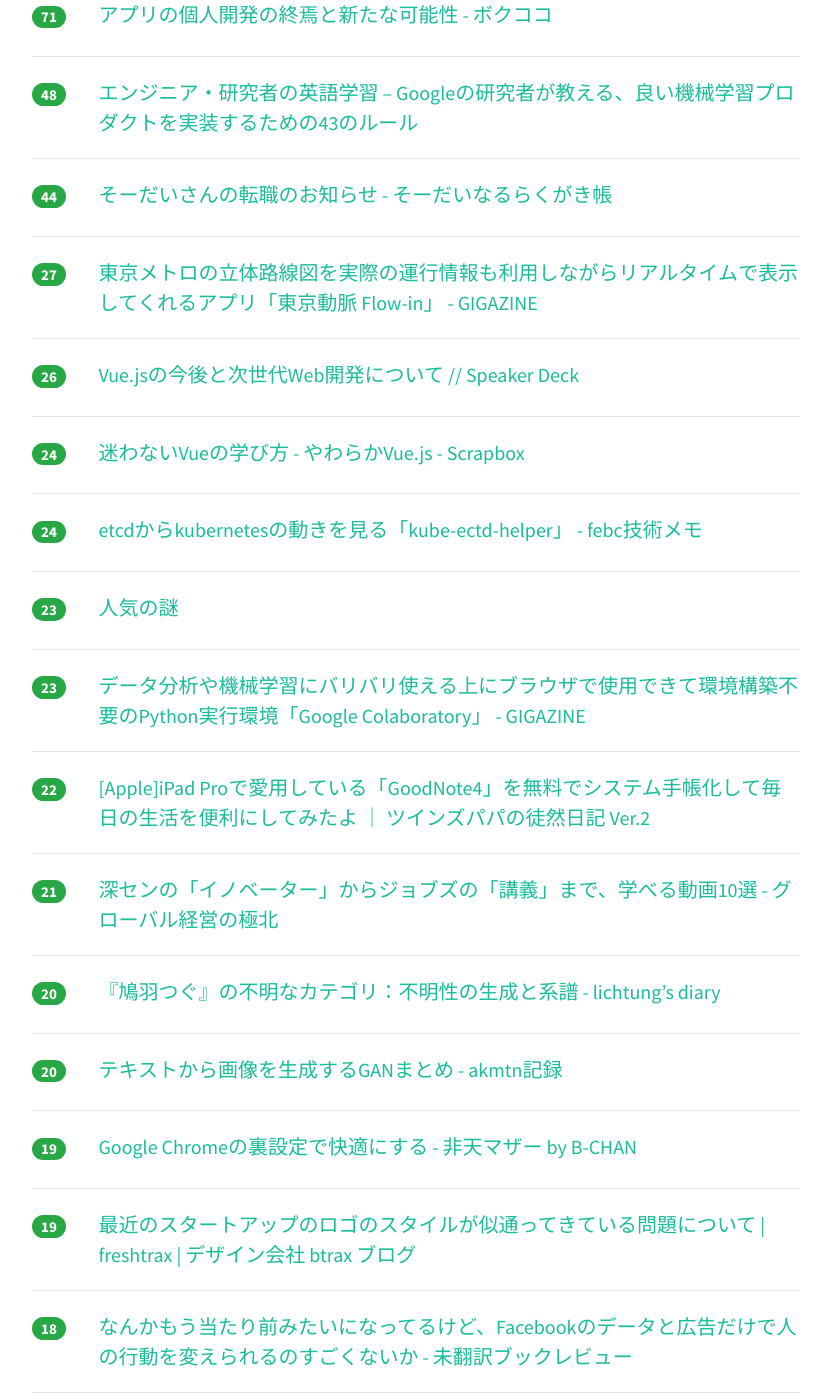
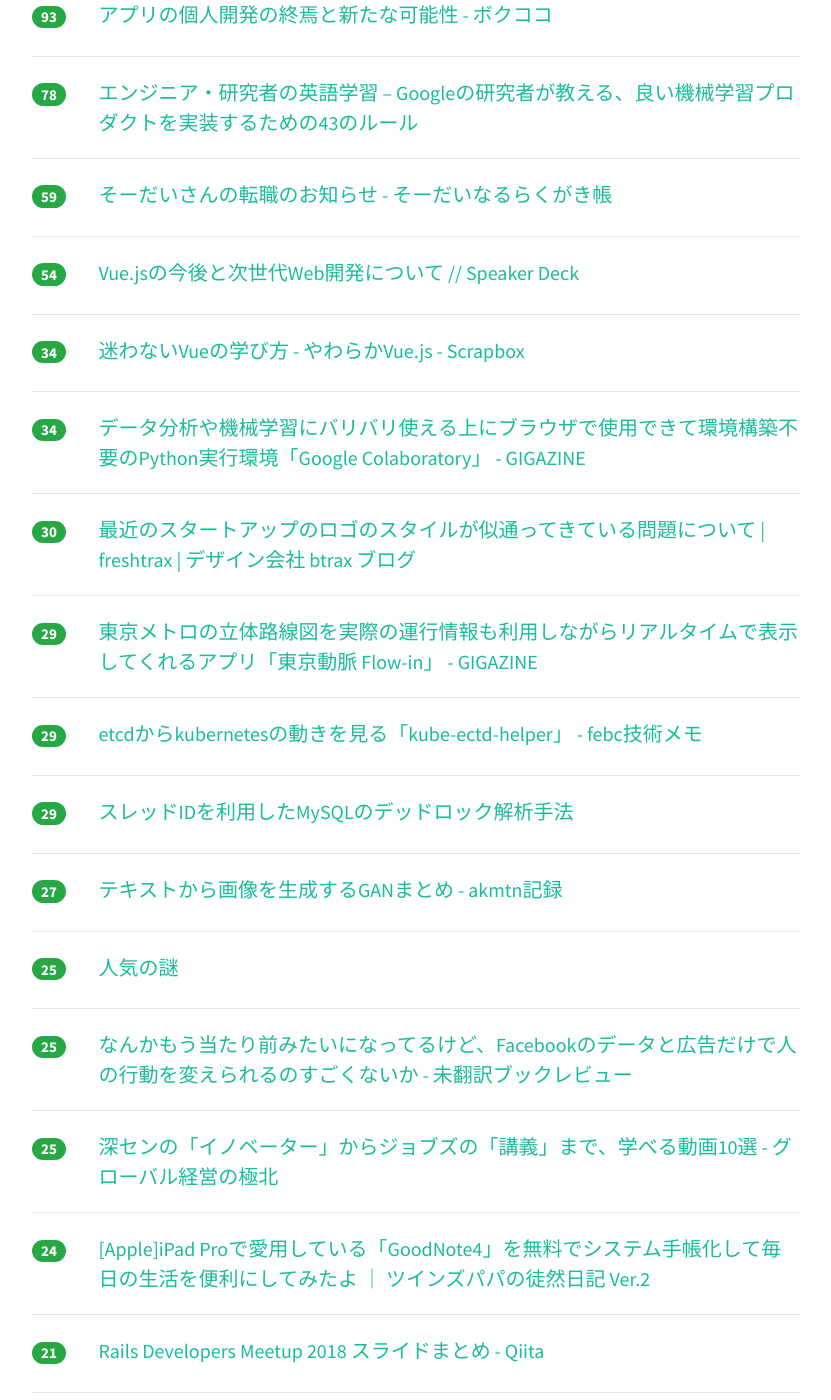
Before and after one commit to yatta47/hatena-matome-site, a Jekyll site: the page built from _posts/2018-03-26-hatena.md, in a window 1280 px wide and 1400 px high, scrolled down 652 px. Shown: the whole window, without its empty margins (224-1055 px from the left). Built offline with Jekyll 4.4.1, drawn with Linux system fonts in a browser that asks for light colours; nearby versions of some CDN libraries; some of the changed text lies outside the part shown.

Commit message:
Updated 2018-03-26

```diff
--- a/_posts/2018-03-26-hatena.md
+++ b/_posts/2018-03-26-hatena.md
@@ -1,79 +1,104 @@
 ---
 layout: post
 title:  "2018-03-26 はてぶIT"
-date:   2018-03-26 12:02:45
+date:   2018-03-26 13:03:09
 tags: [it-hotentry]
 ---
-26 件のデータあり
+28 件のデータあり
 
 <hr><div class="row">
-<div class="col-1"><span class="badge badge-pill badge-success h2">196</span></div>
+<div class="col-1"><span class="badge badge-pill badge-success h2">229</span></div>
 <div class="col-11"><a href='https://speakerdeck.com/soutaro/kodorebiyuzi-dong-hua-falsezui-qian-xian-kara' target='_blank'>コードレビュー自動化の最前線から // Speaker Deck</a></div>
 </div>
 <hr>
 <div class="row">
-<div class="col-1"><span class="badge badge-pill badge-success h2">118</span></div>
+<div class="col-1"><span class="badge badge-pill badge-success h2">190</span></div>
 <div class="col-11"><a href='https://blog.agektmr.com/2018/03/instagram-pwa.html' target='_blank'>結局 PWA は来るの？来ないの？: Tender Surrender</a></div>
 </div>
 <hr>
 <div class="row">
-<div class="col-1"><span class="badge badge-pill badge-success h2">103</span></div>
+<div class="col-1"><span class="badge badge-pill badge-success h2">126</span></div>
 <div class="col-11"><a href='https://speakerdeck.com/toshimaru/active-record-anti-patterns' target='_blank'>ActiveRecordデータ処理アンチパターン / active-record-anti-patterns // Speaker Deck</a></div>
 </div>
 <hr>
 <div class="row">
-<div class="col-1"><span class="badge badge-pill badge-success h2">71</span></div>
+<div class="col-1"><span class="badge badge-pill badge-success h2">93</span></div>
 <div class="col-11"><a href='http://www.bokukoko.info/entry/2018/03/25/114716' target='_blank'>アプリの個人開発の終焉と新たな可能性 - ボクココ</a></div>
 </div>
 <hr>
 <div class="row">
-<div class="col-1"><span class="badge badge-pill badge-success h2">48</span></div>
+<div class="col-1"><span class="badge badge-pill badge-success h2">78</span></div>
 <div class="col-11"><a href='http://englishforhackers.com/rules-of-machine-learning-best-practices-for-ml-engineering.html' target='_blank'>エンジニア・研究者の英語学習 – Googleの研究者が教える、良い機械学習プロダクトを実装するための43のルール</a></div>
 </div>
 <hr>
 <div class="row">
-<div class="col-1"><span class="badge badge-pill badge-success h2">44</span></div>
+<div class="col-1"><span class="badge badge-pill badge-success h2">59</span></div>
 <div class="col-11"><a href='https://soudai.hatenablog.com/entry/2018/03/26/190000' target='_blank'>そーだいさんの転職のお知らせ - そーだいなるらくがき帳</a></div>
 </div>
 <hr>
 <div class="row">
-<div class="col-1"><span class="badge badge-pill badge-success h2">27</span></div>
+<div class="col-1"><span class="badge badge-pill badge-success h2">54</span></div>
+<div class="col-11"><a href='https://speakerdeck.com/kazupon/vue-dot-jsfalsejin-hou-toci-shi-dai-webkai-fa-nituite' target='_blank'>Vue.jsの今後と次世代Web開発について // Speaker Deck</a></div>
+</div>
+<hr>
+<div class="row">
+<div class="col-1"><span class="badge badge-pill badge-success h2">34</span></div>
+<div class="col-11"><a href='https://scrapbox.io/vue-yawaraka/%E8%BF%B7%E3%82%8F%E3%81%AA%E3%81%84Vue%E3%81%AE%E5%AD%A6%E3%81%B3%E6%96%B9' target='_blank'>迷わないVueの学び方 - やわらかVue.js - Scrapbox</a></div>
+</div>
+<hr>
+<div class="row">
+<div class="col-1"><span class="badge badge-pill badge-success h2">34</span></div>
+<div class="col-11"><a href='https://gigazine.net/news/20180326-google-colab-notebook/' target='_blank'>データ分析や機械学習にバリバリ使える上にブラウザで使用できて環境構築不要のPython実行環境「Google Colaboratory」 - GIGAZINE</a></div>
+</div>
+<hr>
+<div class="row">
+<div class="col-1"><span class="badge badge-pill badge-success h2">30</span></div>
+<div class="col-11"><a href='http://blog.btrax.com/jp/2018/03/26/startup-logos/' target='_blank'>最近のスタートアップのロゴのスタイルが似通ってきている問題について | freshtrax | デザイン会社 btrax ブログ</a></div>
+</div>
+<hr>
+<div class="row">
+<div class="col-1"><span class="badge badge-pill badge-success h2">29</span></div>
 <div class="col-11"><a href='https://gigazine.net/news/20180325-tokyo-doumyaku-flow-in/' target='_blank'>東京メトロの立体路線図を実際の運行情報も利用しながらリアルタイムで表示してくれるアプリ「東京動脈 Flow-in」 - GIGAZINE</a></div>
 </div>
 <hr>
 <div class="row">
-<div class="col-1"><span class="badge badge-pill badge-success h2">26</span></div>
-<div class="col-11"><a href='https://speakerdeck.com/kazupon/vue-dot-jsfalsejin-hou-toci-shi-dai-webkai-fa-nituite' target='_blank'>Vue.jsの今後と次世代Web開発について // Speaker Deck</a></div>
+<div class="col-1"><span class="badge badge-pill badge-success h2">29</span></div>
+<div class="col-11"><a href='http://febc-yamamoto.hatenablog.jp/entry/2018/03/25/223933' target='_blank'>etcdからkubernetesの動きを見る「kube-ectd-helper」 - febc技術メモ</a></div>
+</div>
+<hr>
+<div class="row">
+<div class="col-1"><span class="badge badge-pill badge-success h2">29</span></div>
+<div class="col-11"><a href='https://github.com/ichirin2501/doc/blob/master/innodb-deadlock-thread-id.md' target='_blank'>スレッドIDを利用したMySQLのデッドロック解析手法</a></div>
+</div>
+<hr>
+<div class="row">
+<div class="col-1"><span class="badge badge-pill badge-success h2">27</span></div>
+<div class="col-11"><a href='http://akmtn.hatenablog.com/entry/2018/03/25/182759' target='_blank'>テキストから画像を生成するGANまとめ - akmtn記録</a></div>
+</div>
+<hr>
+<div class="row">
+<div class="col-1"><span class="badge badge-pill badge-success h2">25</span></div>
+<div class="col-11"><a href='https://anond.hatelabo.jp/20180201132629' target='_blank'>人気の謎</a></div>
+</div>
+<hr>
+<div class="row">
+<div class="col-1"><span class="badge badge-pill badge-success h2">25</span></div>
+<div class="col-11"><a href='http://kaseinoji.hatenablog.com/entry/cambridge-analytica' target='_blank'>なんかもう当たり前みたいになってるけど、Facebookのデータと広告だけで人の行動を変えられるのすごくないか - 未翻訳ブックレビュー</a></div>
+</div>
+<hr>
+<div class="row">
+<div class="col-1"><span class="badge badge-pill badge-success h2">25</span></div>
+<div class="col-11"><a href='http://globalbiz.hatenablog.com/entry/2018/03/25/172327' target='_blank'>深センの「イノベーター」からジョブズの「講義」まで、学べる動画10選 - グローバル経営の極北</a></div>
 </div>
 <hr>
 <div class="row">
 <div class="col-1"><span class="badge badge-pill badge-success h2">24</span></div>
-<div class="col-11"><a href='https://scrapbox.io/vue-yawaraka/%E8%BF%B7%E3%82%8F%E3%81%AA%E3%81%84Vue%E3%81%AE%E5%AD%A6%E3%81%B3%E6%96%B9' target='_blank'>迷わないVueの学び方 - やわらかVue.js - Scrapbox</a></div>
-</div>
-<hr>
-<div class="row">
-<div class="col-1"><span class="badge badge-pill badge-success h2">24</span></div>
-<div class="col-11"><a href='http://febc-yamamoto.hatenablog.jp/entry/2018/03/25/223933' target='_blank'>etcdからkubernetesの動きを見る「kube-ectd-helper」 - febc技術メモ</a></div>
-</div>
-<hr>
-<div class="row">
-<div class="col-1"><span class="badge badge-pill badge-success h2">23</span></div>
-<div class="col-11"><a href='https://anond.hatelabo.jp/20180201132629' target='_blank'>人気の謎</a></div>
-</div>
-<hr>
-<div class="row">
-<div class="col-1"><span class="badge badge-pill badge-success h2">23</span></div>
-<div class="col-11"><a href='https://gigazine.net/news/20180326-google-colab-notebook/' target='_blank'>データ分析や機械学習にバリバリ使える上にブラウザで使用できて環境構築不要のPython実行環境「Google Colaboratory」 - GIGAZINE</a></div>
-</div>
-<hr>
-<div class="row">
-<div class="col-1"><span class="badge badge-pill badge-success h2">22</span></div>
 <div class="col-11"><a href='http://twi-papa.com/archives/22064' target='_blank'>[Apple]iPad Proで愛用している「GoodNote4」を無料でシステム手帳化して毎日の生活を便利にしてみたよ ｜ ツインズパパの徒然日記 Ver.2</a></div>
 </div>
 <hr>
 <div class="row">
 <div class="col-1"><span class="badge badge-pill badge-success h2">21</span></div>
-<div class="col-11"><a href='http://globalbiz.hatenablog.com/entry/2018/03/25/172327' target='_blank'>深センの「イノベーター」からジョブズの「講義」まで、学べる動画10選 - グローバル経営の極北</a></div>
+<div class="col-11"><a href='https://qiita.com/dyoshimitsu/items/20a41ab656d2da80e4d9' target='_blank'>Rails Developers Meetup 2018 スライドまとめ - Qiita</a></div>
 </div>
 <hr>
 <div class="row">
@@ -83,47 +108,37 @@ tags: [it-hotentry]
 <hr>
 <div class="row">
 <div class="col-1"><span class="badge badge-pill badge-success h2">20</span></div>
-<div class="col-11"><a href='http://akmtn.hatenablog.com/entry/2018/03/25/182759' target='_blank'>テキストから画像を生成するGANまとめ - akmtn記録</a></div>
-</div>
-<hr>
-<div class="row">
-<div class="col-1"><span class="badge badge-pill badge-success h2">19</span></div>
 <div class="col-11"><a href='http://www.b-chan.jp/entry/pc/Chrome-customize' target='_blank'>Google Chromeの裏設定で快適にする - 非天マザー by B-CHAN</a></div>
 </div>
 <hr>
 <div class="row">
-<div class="col-1"><span class="badge badge-pill badge-success h2">19</span></div>
-<div class="col-11"><a href='http://blog.btrax.com/jp/2018/03/26/startup-logos/' target='_blank'>最近のスタートアップのロゴのスタイルが似通ってきている問題について | freshtrax | デザイン会社 btrax ブログ</a></div>
-</div>
-<hr>
-<div class="row">
 <div class="col-1"><span class="badge badge-pill badge-success h2">18</span></div>
-<div class="col-11"><a href='http://kaseinoji.hatenablog.com/entry/cambridge-analytica' target='_blank'>なんかもう当たり前みたいになってるけど、Facebookのデータと広告だけで人の行動を変えられるのすごくないか - 未翻訳ブックレビュー</a></div>
-</div>
-<hr>
-<div class="row">
-<div class="col-1"><span class="badge badge-pill badge-success h2">18</span></div>
-<div class="col-11"><a href='https://github.com/ichirin2501/doc/blob/master/innodb-deadlock-thread-id.md' target='_blank'>スレッドIDを利用したMySQLのデッドロック解析手法</a></div>
-</div>
-<hr>
-<div class="row">
-<div class="col-1"><span class="badge badge-pill badge-success h2">16</span></div>
 <div class="col-11"><a href='https://togetter.com/li/1212002' target='_blank'>「こういうこと起きないの？」スマートスピーカーを利用して嫌がらせができる可能性について - Togetter</a></div>
 </div>
 <hr>
 <div class="row">
-<div class="col-1"><span class="badge badge-pill badge-success h2">13</span></div>
+<div class="col-1"><span class="badge badge-pill badge-success h2">17</span></div>
+<div class="col-11"><a href='https://wired.jp/2018/03/26/zuckerberg-trust-in-facebook/' target='_blank'>ザッカーバーグの「5日間の沈黙」は、Facebookに取り返しのつかないダメージを与えた｜WIRED.jp</a></div>
+</div>
+<hr>
+<div class="row">
+<div class="col-1"><span class="badge badge-pill badge-success h2">15</span></div>
+<div class="col-11"><a href='https://jp.techcrunch.com/2018/03/26/atama-plus-fundrasing/' target='_blank'>生徒の苦手分野をAIが特定し、教材を自動生成――atama plusが初の増資で5億円調達 | TechCrunch Japan</a></div>
+</div>
+<hr>
+<div class="row">
+<div class="col-1"><span class="badge badge-pill badge-success h2">14</span></div>
 <div class="col-11"><a href='https://anond.hatelabo.jp/20180318210122' target='_blank'>ガラケーが起動しなくなった 少し前から充電がうまくできない状況が続いて..</a></div>
 </div>
 <hr>
 <div class="row">
-<div class="col-1"><span class="badge badge-pill badge-success h2">13</span></div>
-<div class="col-11"><a href='https://qiita.com/dyoshimitsu/items/20a41ab656d2da80e4d9' target='_blank'>Rails Developers Meetup 2018 スライドまとめ - Qiita</a></div>
+<div class="col-1"><span class="badge badge-pill badge-success h2">12</span></div>
+<div class="col-11"><a href='https://www.asahi.com/articles/ASL3H55XML3HUEHF003.html' target='_blank'>「脅迫だ」と罵倒され…匿名サイト、無断転載に対抗策は：朝日新聞デジタル</a></div>
 </div>
 <hr>
 <div class="row">
-<div class="col-1"><span class="badge badge-pill badge-success h2">11</span></div>
-<div class="col-11"><a href='https://jp.techcrunch.com/2018/03/26/atama-plus-fundrasing/' target='_blank'>生徒の苦手分野をAIが特定し、教材を自動生成――atama plusが初の増資で5億円調達 | TechCrunch Japan</a></div>
+<div class="col-1"><span class="badge badge-pill badge-success h2">7</span></div>
+<div class="col-11"><a href='http://b.hatena.ne.jp/entry/s/www.huffingtonpost.jp/2015/04/08/tokyo-university-speech_n_7022498.html' target='_blank'>はてなブックマーク - 東大卒業式の式辞が深いと話題に「善意のコピペや無自覚なリツイートは......」（全文）</a></div>
 </div>
 <hr>
 <div class="row">
@@ -131,8 +146,3 @@ tags: [it-hotentry]
 <div class="col-11"><a href='http://www.hydeparkharriers.co.uk/forums/forum/injuries/' target='_blank'>Injuries - Hyde Park Harriers</a></div>
 </div>
 <hr>
-<div class="row">
-<div class="col-1"><span class="badge badge-pill badge-success h2">6</span></div>
-<div class="col-11"><a href='http://b.hatena.ne.jp/entry/s/www.huffingtonpost.jp/2015/04/08/tokyo-university-speech_n_7022498.html' target='_blank'>はてなブックマーク - 東大卒業式の式辞が深いと話題に「善意のコピペや無自覚なリツイートは......」（全文）</a></div>
-</div>
-<hr>
```
